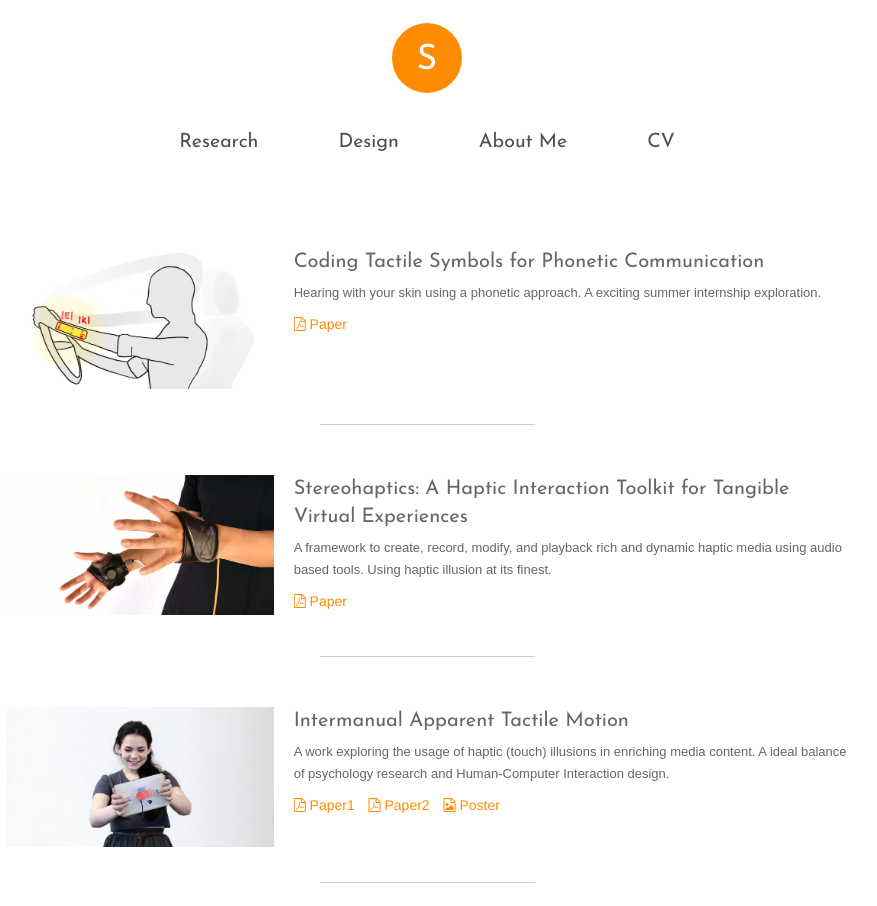
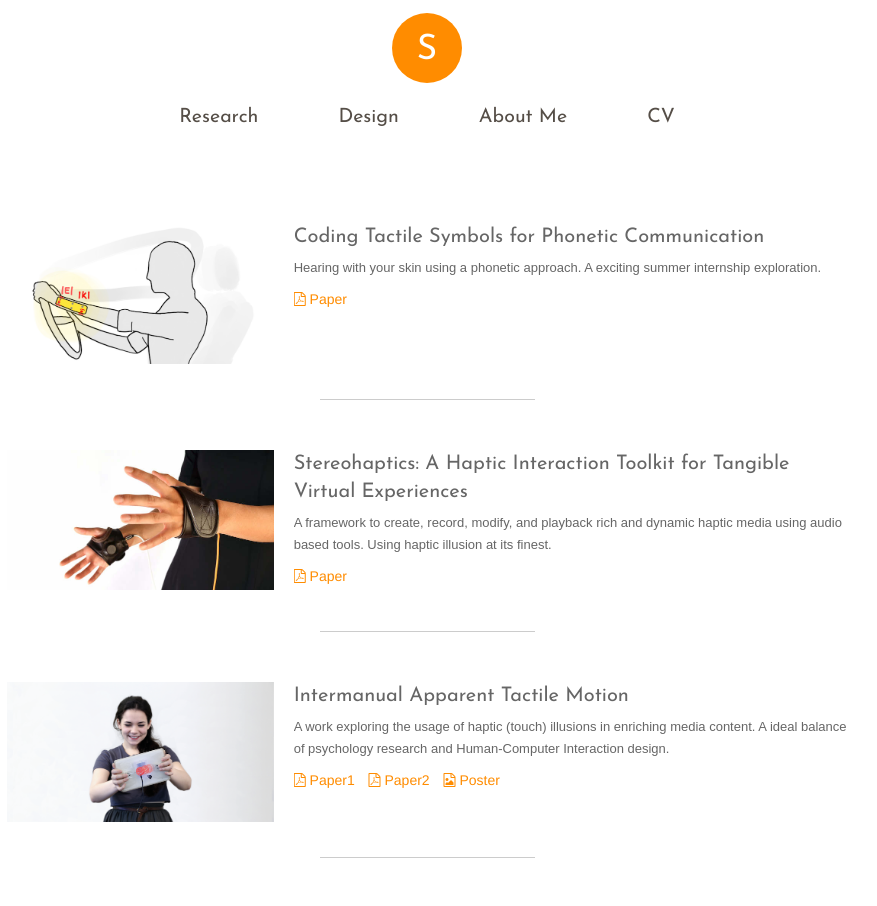
Before and after one commit to siyanz/siyanz.github.io, a Jekyll site: the page built from index.html, in a window 1280 px wide. Shown: the top 906 px of the page, without its empty margins (213-1090 px from the left). Built offline with Jekyll 4.4.1, drawn with Linux system fonts in a browser that asks for light colours; nearby versions of some CDN libraries; some web fonts are replaced; grey boxes are pictures that could not be loaded.

Commit message:
updated logo

```diff
--- a/_includes/default.html
+++ b/_includes/default.html
@@ -34,7 +34,7 @@
   </head>
 
   <body>
-  <div class="container-fluid">
+  <div class="container">
     <!-- Navbar for collapsed view ONLY -->
     <nav class="fixed-navbar visible-xs" role="navigation">
       <!-- Brand and toggle get grouped for better mobile display -->
--- a/_includes/page.html
+++ b/_includes/page.html
@@ -1,7 +1,7 @@
-{% if page.title %}
+<!-- {% if page.title %}
 <div class="page-header">
   <h1>{{ page.title }} {% if page.tagline %} <small>{{ page.tagline }}</small>{% endif %}</h1>
 </div>
-{% endif %}
+{% endif %} -->
 
 {{ content }}
--- a/style.scss
+++ b/style.scss
@@ -58,8 +58,8 @@
 }
 
 .container {
-  margin-left: 5px;
-  margin-right: 5px;
+  margin-left: auto;
+  margin-right: auto;
 }
 
 .content {
@@ -111,7 +111,7 @@
 }
 
 .navbar-brand-div {
-  margin-top: 50px;
+  margin-top: 40px;
 }
 
 .navbar-brand {
@@ -141,7 +141,7 @@
 #main-nav {
   clear:both;
   display: inline-block;
-  margin-top: 20px;
+  margin-top: 5px;
   margin-left: auto;
   margin-right: auto;
   padding-top: 15px;
@@ -562,6 +562,11 @@
     }
 }
 
+.mobile-logo {
+  width: 70px;
+  padding: 10px 0px 10px 20px;
+}
+
 .readingList {
 > table {
     width: 100%;
```
Also changed, not shown: images/SZ.png (added), images/SZ2.png (added).
